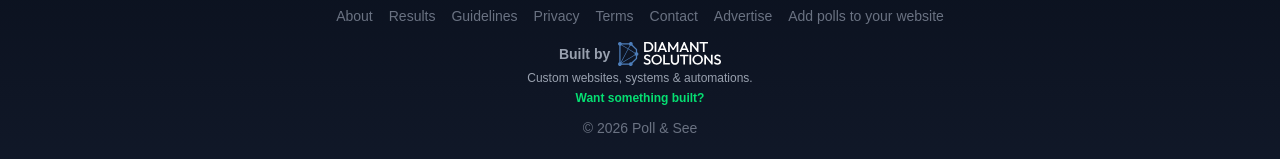
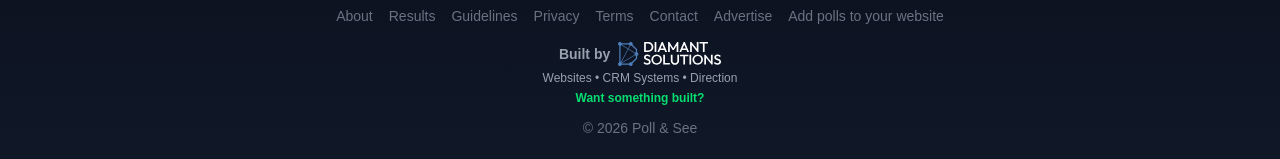
Before and after one commit to MarkDiamant/poll-and-see, a Next.js app: page / in a window 1280 px wide. Shown: the part 1249-1408 px from the top of the page. Built offline with nearby package versions, Linux system fonts and the light colour scheme; no server answers; the database is empty.

Commit message:
Update Diamant Solutions footer branding

```diff
--- a/components/Footer.tsx
+++ b/components/Footer.tsx
@@ -62,7 +62,7 @@ export default function Footer() {
     </div>
 
     <span className="text-xs text-gray-400">
-      Custom websites, systems & automations.
+      Websites • CRM Systems • Direction
     </span>
 
     <span className="text-xs font-semibold text-green-400">
```
